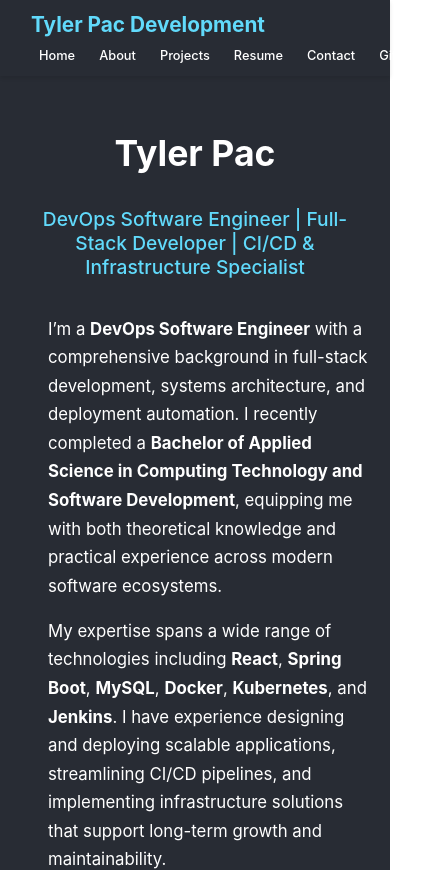
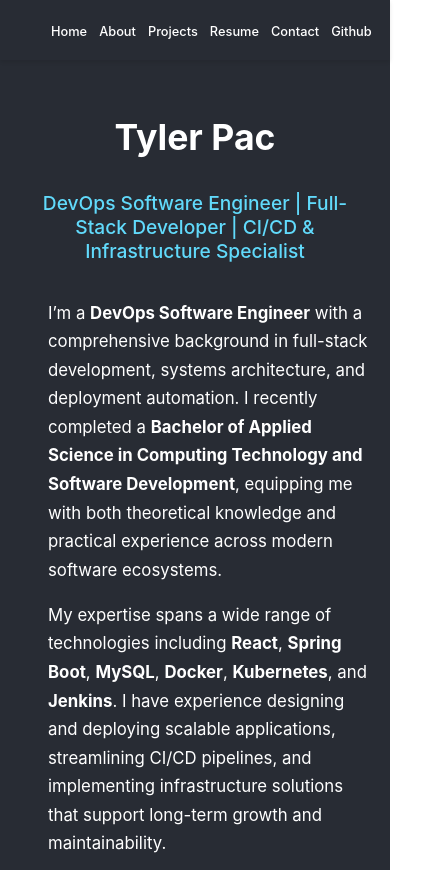
Before and after one commit to TylerPac/TylerPacDevelopment, a React (Create React App) app in the folder frontend/: page / in a window 390 px wide. Shown: the top 870 px of the page, 428 px wide, since content can reach past the window. Built offline with nearby package versions, Linux system fonts and the light colour scheme; no server answers.

Commit message:
Debugging for Logs and version 2.0 for logs

```diff
--- a/frontend/src/components/Home.css
+++ b/frontend/src/components/Home.css
@@ -33,7 +33,7 @@
   padding: 0 1rem; /* adds horizontal breathing room on mobile */
   text-align: left;
 }
-@media (max-width: 768px) {
+@media (max-width: 900px) {
     .home-content {
         width: 100%;
         max-width: 800px; /* was 600px, now a wider but still readable width */
--- a/frontend/src/components/Navigation.css
+++ b/frontend/src/components/Navigation.css
@@ -8,24 +8,30 @@
   padding: 0.5rem 1rem;
 }
 
-.nav-container {
+.navbar {
+  background-color: #282c34;
+  padding: 0;
+  position: sticky;
+  top: 0;
+  z-index: 1000;
+  box-shadow: 0 2px 4px rgba(0,0,0,0.1);
+  padding: 0rem 0rem;
+}
+.nav-menu {
+  gap: 0.0rem;
   display: flex;
   justify-content: space-between;
   align-items: center;
   flex-wrap: wrap; /* Allows wrapping on smaller screens */
-  max-width: 1200px;
-  margin: 0 auto;
-  padding: 0 20px;
-  display: flex;
-  justify-content: space-between;
-  align-items: center;
+  max-width: auto;
+  margin: 50px 50px;
   height: 60px;
 }
 
 .nav-logo h2 {
   color: #61dafb;
   margin: 0;
-  font-size: 1.2rem;
+  font-size: 0.0rem;
   font-weight: bold;
 }
 
@@ -33,8 +39,8 @@
   display: flex;
   list-style: none;
   margin: 0;
-  padding: 0;
-  gap:1rem;
+  padding: 100;
+  gap: 5rem;
 }
 
 .nav-item {
@@ -62,32 +68,71 @@
 }
 
 /* Responsive design for smaller screens */
-@media (max-width: 768px) {
-  .nav-container {
-    padding: 0 15px;
+@media (max-width: 900px) {
+
+  .nav-logo h2 {
+    font-size: 0.0rem;
   }
-
+  .navbar {
+    background-color: #282c34;
+    padding: 0;
+    position: sticky;
+    top: 0;
+    z-index: 1000;
+    box-shadow: 0 2px 4px rgba(0,0,0,0.1);
+    padding: 0rem 0rem;
+  }
   .nav-menu {
-    gap: 1rem;
+    gap: 0.0rem;
+    padding: 0 0px;
+    display: flex;
+    justify-content: space-between;
+    align-items: center;
+    flex-wrap: nowrap; /* Allows wrapping on smaller screens */
+    max-width: 900px;
+    margin: auto auto;
+    display: flex;
+    justify-content: space-between;
+    align-items: center;
+    height: 60px;
   }
 
   .nav-link {
-    font-size: 0.9rem;
-    padding: 6px 12px;
-  }
-
-  .nav-logo h2 {
-    font-size: 1.3rem;
+    font-size: 1.2rem;
+    padding: 1px 20px;
   }
 }
 
 @media (max-width: 480px) {
+  .nav-logo h2 {
+    font-size: 0.0rem;
+  }
+  .navbar {
+    background-color: #282c34;
+    padding: 0;
+    position: sticky;
+    top: 0;
+    z-index: 1000;
+    box-shadow: 0 2px 4px rgba(0,0,0,0.1);
+    padding: 0rem 0rem;
+  }
   .nav-menu {
-    gap: 0.5rem;
+    gap: 0.0rem;
+    padding: 0 0px;
+    display: flex;
+    justify-content: space-between;
+    align-items: center;
+    flex-wrap: nowrap; /* Allows wrapping on smaller screens */
+    max-width: 300px;
+    margin: auto auto;
+    display: flex;
+    justify-content: space-between;
+    align-items: center;
+    height: 60px;
   }
 
   .nav-link {
     font-size: 0.8rem;
-    padding: 4px 8px;
+    padding: 1px 6px;
   }
 }
```
